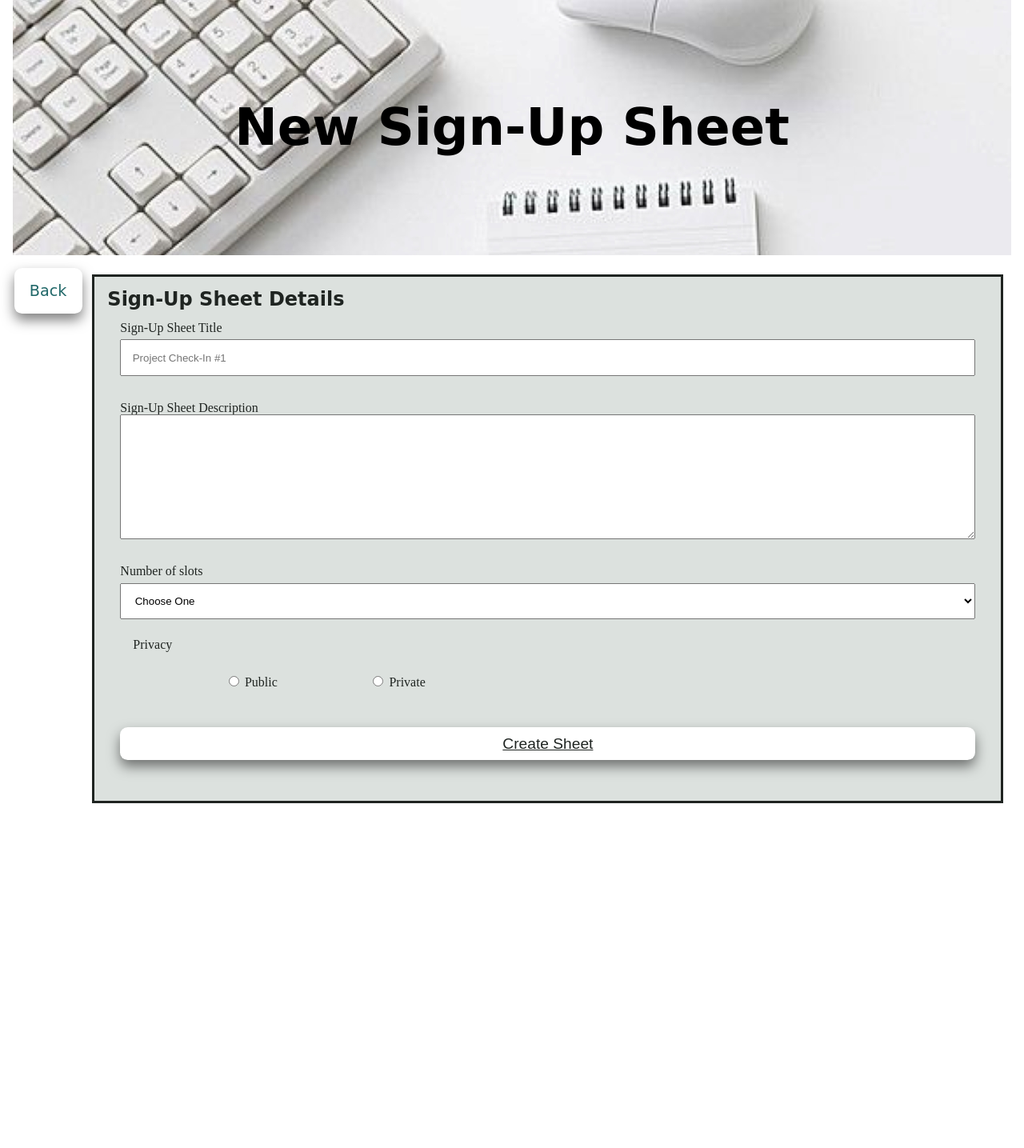
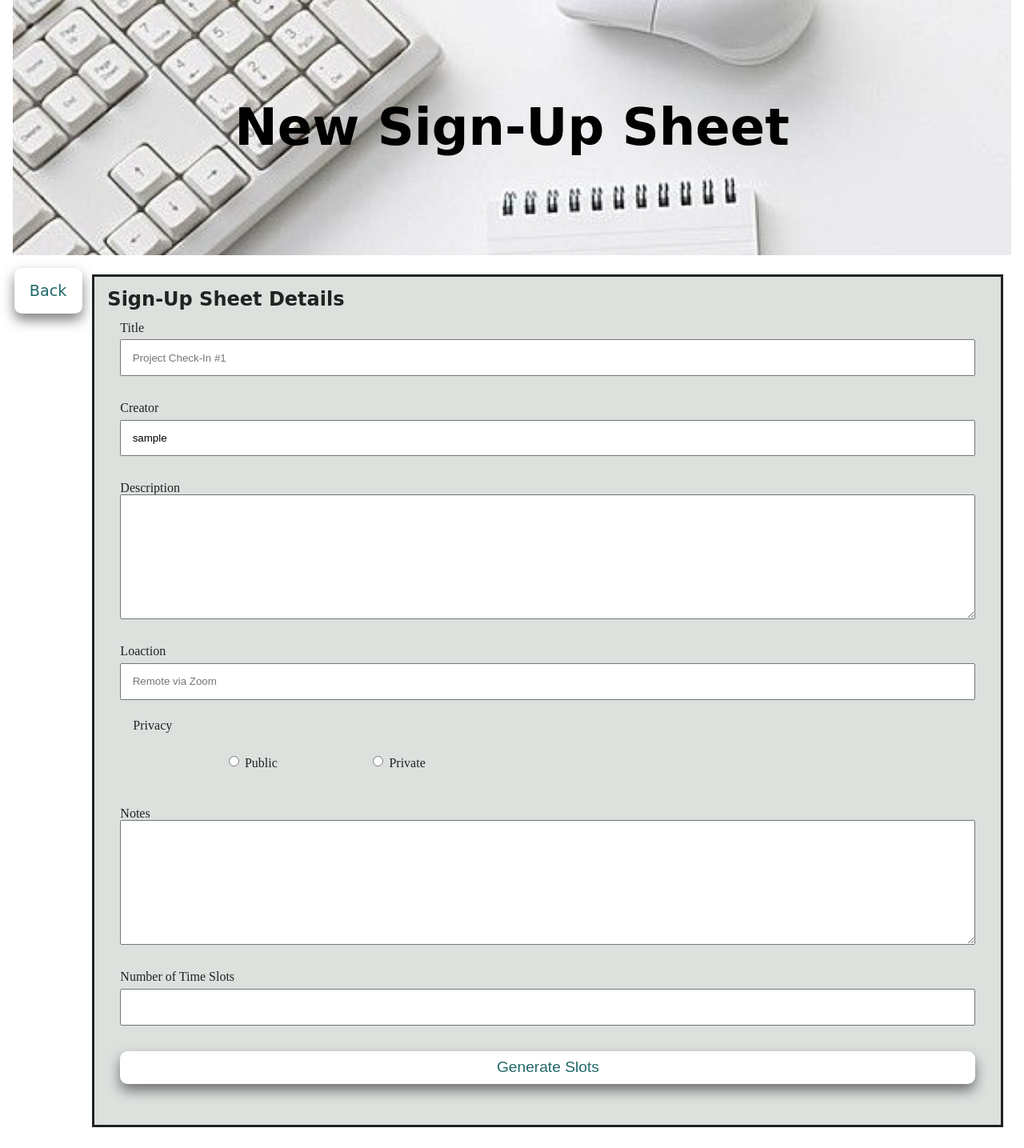
Before and after one commit to 3420Final/Project, a PHP site: page /SignUpSheet.php in a window 1280 px wide. Shown: the part 121-1556 px from the top of the page at 80% size. Before the commit the page ends 1125 px from the top, so only its background shows below. Run offline with PHP 8.4, Linux system fonts and the light colour scheme; the visitor is signed in with stand-in values (Sample User, id 1); some libraries are stand-ins or nearby versions; some web fonts are replaced.

Commit message:
Update SignUpSheet.php

```diff
--- a/SignUpSheet.php
+++ b/SignUpSheet.php
@@ -1,3 +1,66 @@
+<?php
+  $title = $_POST['title'] ?? null;
+  $description = $_POST['description'] ?? null;
+  $location = $_POST['location'] ?? null;
+  $privacy = $_POST['status'] ?? null;
+  $numSlots = $_POST['numSlots'] ?? null;
+  $notes = $_POST['notes'] ?? null;
+  $errors = array();
+  session_start();
+  if(!isset($_SESSION['username'])){
+    header("Location:login.php");
+    exit();
+  }
+  $creator = $_SESSION['username'];
+
+  if (isset($_POST['submit'])){
+
+    //sanitize all the textbox inputs
+    $description = filter_var($description, FILTER_SANITIZE_STRING);
+    $notes = filter_var($notes, FILTER_SANITIZE_STRING);
+    //validate user has entered a title
+    if (!isset($title) || strlen($title) === 0) {
+      $errors['title'] = true;
+    }
+
+    //validate user has entered a title
+    if (!isset($creator) || strlen($creator) === 0) {
+      $errors['creator'] = true;
+    }
+
+    //validate user has entered a title
+    if (!isset($description)) {
+      $errors['description'] = true;
+    }
+
+    //validate user has entered a title
+    if (!isset($location) || strlen($location) === 0) {
+      $errors['location'] = true;
+    }
+
+    //make sure the chose a character
+    if (empty($privacy)) {
+      $errors['privacy'] = true;
+    }
+
+    //make sure they agreed to the terms
+    if ($numSlots == "") {
+      $errors['numSlots'] = true;
+    }
+
+      //only do this if there weren't any errors
+      if (count($errors) === 0) {
+        $_SESSION['title'] = $title;
+        $_SESSION['description'] = $description;
+        $_SESSION['location'] = $location;
+        $_SESSION['privacy'] = $privacy;
+        $_SESSION['notes'] = $notes;
+        $_SESSION['numSlots'] = $numSlots;
+        header("Location:generateSlots.php");
+        exit();
+      }
+  }
+?>
 <!DOCTYPE html>
 <html lang="en">
   <head>
@@ -21,46 +84,50 @@
         </nav>
         <section>
           <h2>Sign-Up Sheet Details</h2>
-          <form id="requestform" action="SignUpSheet.php" method="post">
+          <form action="<?=htmlentities($_SERVER['PHP_SELF'])?>" method="POST" autocomplete="off">
             <div>
-              <label for="title">Sign-Up Sheet Title</label>
-              <input id="title" name="title" type="text" placeholder="Project Check-In #1" />
+              <label for="title">Title</label>
+              <input id="title" name="title" type="text" placeholder="Project Check-In #1"value="<?=$title?>"/>
+              <span class="error <?=!isset($errors['title']) ? 'hidden' : "";?>">Please enter a title</span>
             </div>
             <div>
-              <label for="description">Sign-Up Sheet Description</label>
-              <textarea name="description" id="description" cols="30" rows="10"></textarea>
+              <label for="creator">Creator</label>
+              <input id="creator" name="creator" type="text" value="<?=$creator?>"/>
+              <span class="error <?=!isset($errors['creator']) ? 'hidden' : "";?>">Please enter your username</span>
             </div>
             <div>
-              <label for="slots">Number of slots</label>
-              <select name="primary" id="primary">
-                <option value="">Choose One</option>
-                <option value="1">1</option>
-                <option value="2">2</option>
-                <option value="3">3</option>
-                <option value="4">4</option>
-                <option value="5">5</option>
-                <option value="6">6</option>
-                <option value="7">7</option>
-                <option value="8">8</option>
-                <option value="9">9</option>
-                <option value="10">10</option>
-                <option value="o">Other</option>
-              </select>
+              <label for="description">Description</label>
+              <textarea name="description" id="description" cols="30" rows="10"><?=$description?></textarea>
+              <span class="error <?=!isset($errors['description']) ? 'hidden' : "";?>">Please enter a description</span>
+            </div>
+            <div>
+              <label for="location">Loaction</label>
+              <input id="location" name="location" type="text" placeholder="Remote via Zoom" value="<?=$location?>"/>
+              <span class="error <?=!isset($errors['location']) ? 'hidden' : "";?>">Please enter a location</span>
             </div>
             <fieldset>
               <legend>Privacy</legend>
               <div>
-                <input id="public" name="status" type="radio" value="O" />
+                <input id="public" name="status" type="radio" value="public" <?=$privacy == "public" ? 'checked' : ''?>/>
                 <label for="public">Public</label>
               </div>
-
               <div>
-                <input id="private" name="status" type="radio" value="C" />
+                <input id="private" name="status" type="radio" value="private" <?=$privacy == "private" ? 'checked' : ''?>/>
                 <label for="private">Private</label>
               </div>
+              <span class="error <?=!isset($errors['privacy']) ? 'hidden' : "";?>">Please select a privacy setting</span>
             </fieldset>
             <div>
-              <button id="submit"><a href="SheetThanks.php">Create Sheet</a></button>
+              <label for="notes">Notes</label>
+              <textarea name="notes" id="notes" cols="30" rows="10"><?=$notes?></textarea>
+            </div>
+              <div>
+                <label for="numSlots">Number of Time Slots</label>
+                <input id="numSlots" name="numSlots" type="number" value="<?=$numSlots?>"/>
+                <span class="error <?=!isset($errors['numSlots']) ? 'hidden' : "";?>">Please enter the number of time slots in this sheet</span>
+              </div>
+            <div>
+              <button type="submit" name="submit">Generate Slots</button>
             </div>
           </form>
         </section>
```
